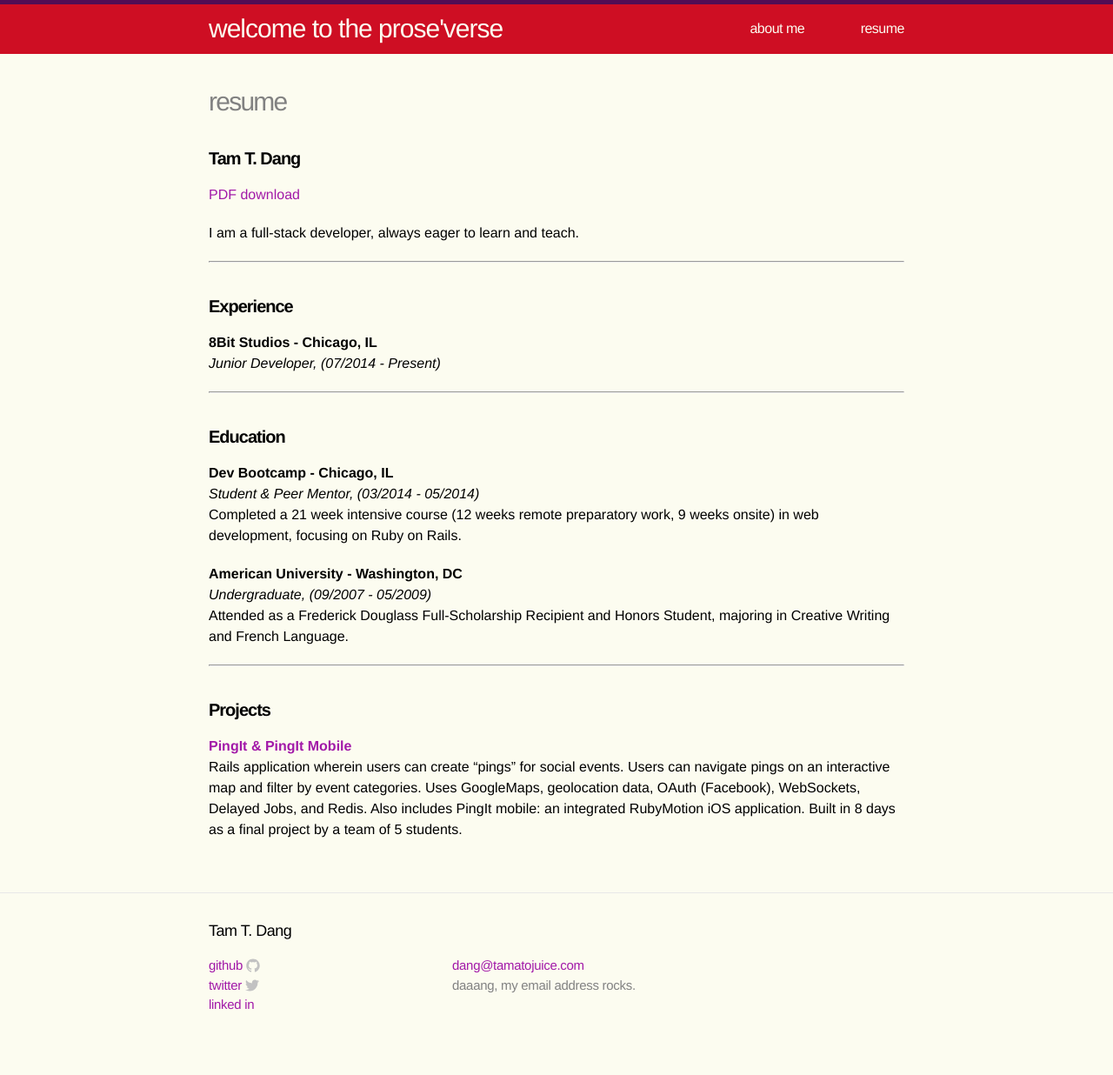
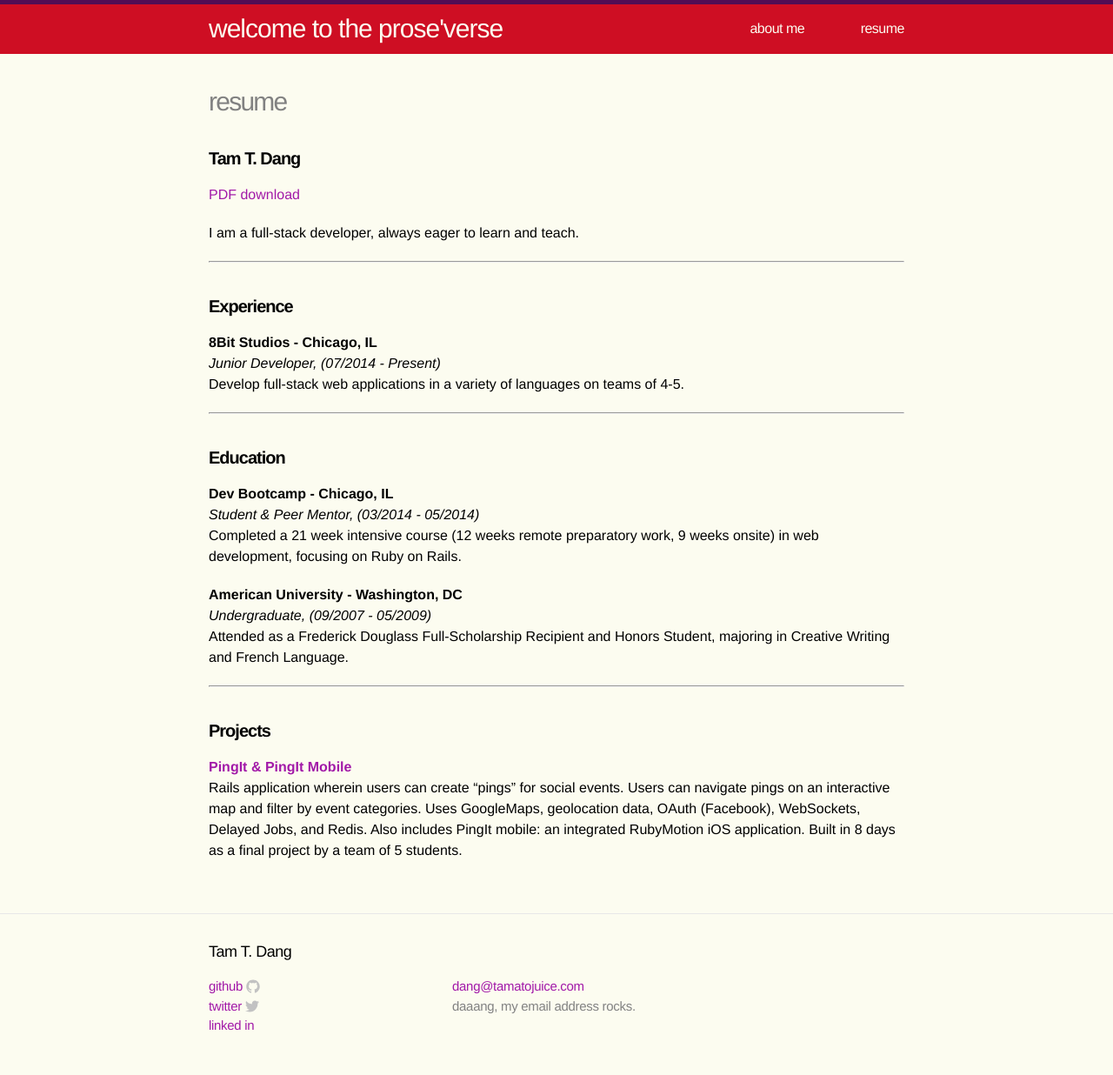
Before and after one commit to teedang19/teedang19.github.io, a Jekyll site: the page built from resume.md, in a window 1280 px wide. Shown: the whole page at 87% size. Built offline with Jekyll 4.4.1, drawn with Linux system fonts in a browser that asks for light colours; before the commit the page ends 1212 px from its top, so only the background shows below that.

Commit message:
add description of 8bit duties to resume

```diff
--- a/resume.md
+++ b/resume.md
@@ -15,6 +15,7 @@
 
 **8Bit Studios - Chicago, IL**
 *Junior Developer, (07/2014 - Present)*
+Develop full-stack web applications in a variety of languages on teams of 4-5.
 
 ***
 
```
